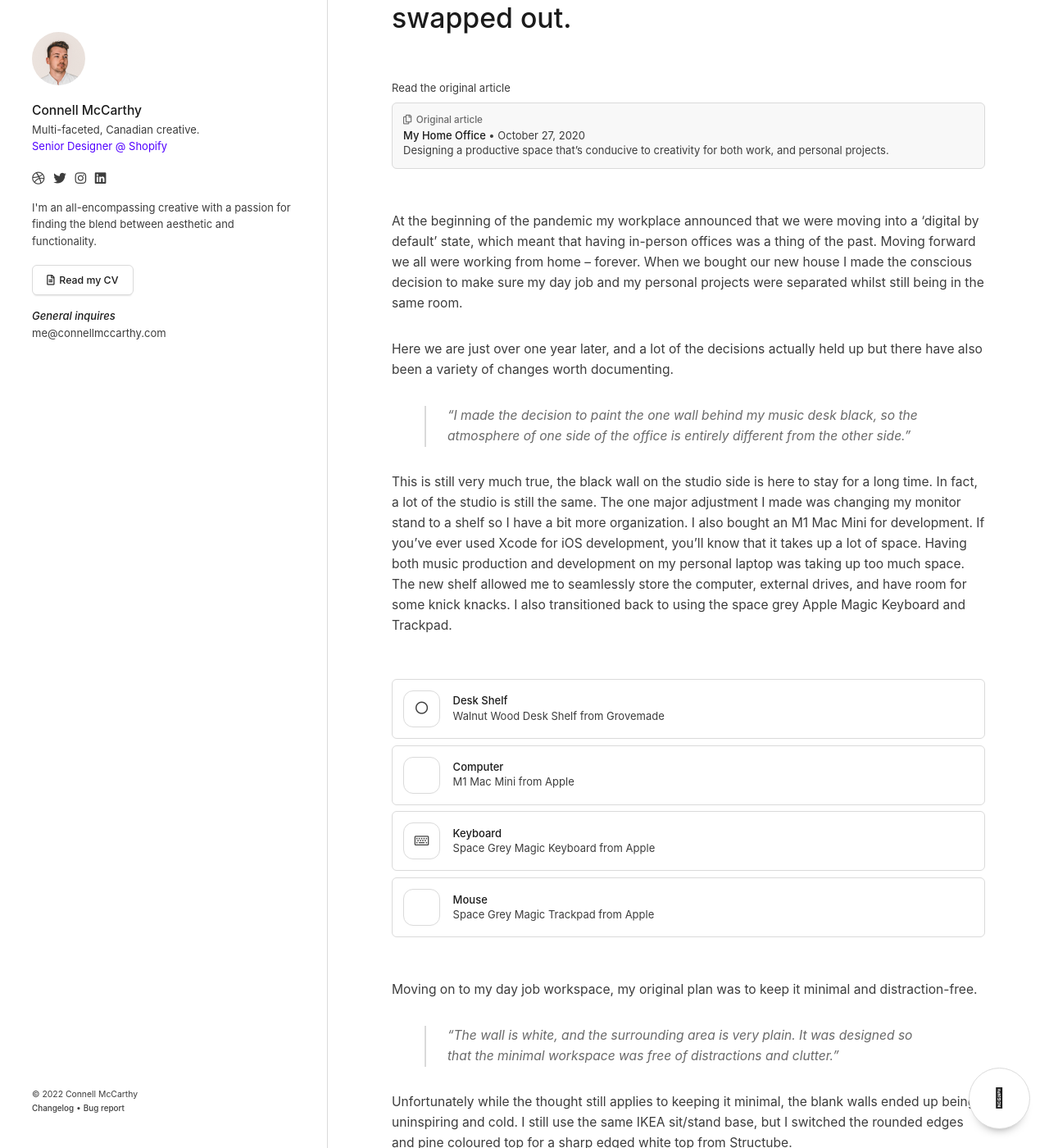
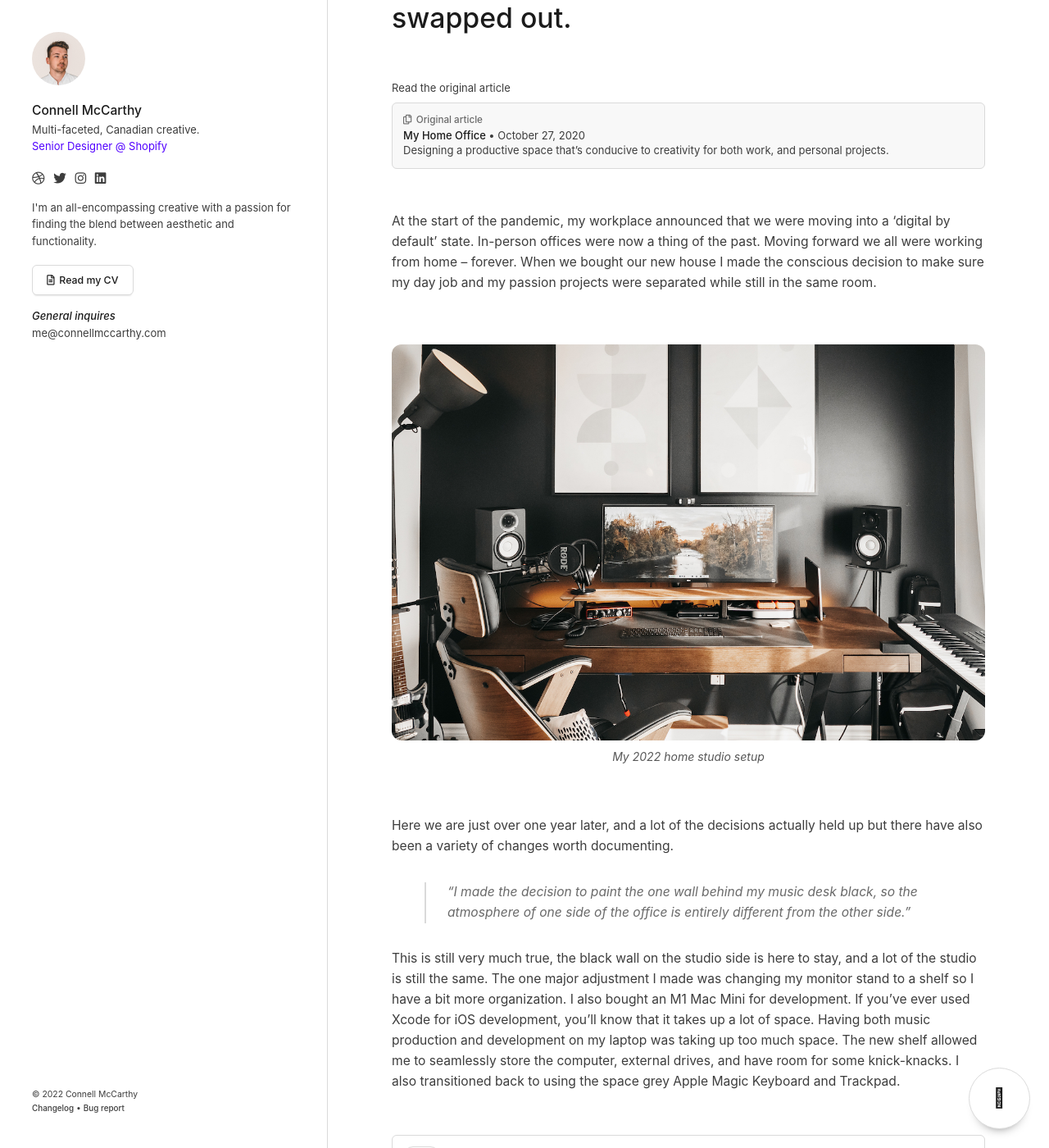
Before and after one commit to connellmccarthy/connellmccarthy.github.io, a Jekyll site: the page built from _article/my-home-office-2022.md, in a window 1280 px wide and 1400 px high, scrolled down 720 px. Shown: the whole window at 82% size. Built offline with Jekyll 4.4.1, drawn with Linux system fonts in a browser that asks for light colours; comment, search, counter and statistics services are not loaded; some of the changed text lies outside the part shown.

Commit message:
Article images + grammar fixes

```diff
--- a/_article/my-home-office-2022.md
+++ b/_article/my-home-office-2022.md
@@ -12,13 +12,16 @@
 
 {% assign image_path = site.image_path | append: page.slug %}
 
-At the beginning of the pandemic my workplace announced that we were moving into a ‘digital by default’ state, which meant that having in-person offices was a thing of the past. Moving forward we all were working from home – forever. When we bought our new house I made the conscious decision to make sure my day job and my personal projects were separated whilst still being in the same room.
+At the start of the pandemic, my workplace announced that we were moving into a ‘digital by default’ state. In-person offices were now a thing of the past. Moving forward we all were working from home – forever. When we bought our new house I made the conscious decision to make sure my day job and my passion projects were separated while still in the same room.
+
+![My 2022 home studio setup]({{ image_path }}/mho-1.jpg)
+*My 2022 home studio setup*
 
 Here we are just over one year later, and a lot of the decisions actually held up but there have also been a variety of changes worth documenting.
 
 > “I made the decision to paint the one wall behind my music desk black, so the atmosphere of one side of the office is entirely different from the other side.”
 
-This is still very much true, the black wall on the studio side is here to stay for a long time. In fact, a lot of the studio is still the same. The one major adjustment I made was changing my monitor stand to a shelf so I have a bit more organization. I also bought an M1 Mac Mini for development. If you’ve ever used Xcode for iOS development, you’ll know that it takes up a lot of space. Having both music production and development on my personal laptop was taking up too much space. The new shelf allowed me to seamlessly store the computer, external drives, and have room for some knick knacks. I also transitioned back to using the space grey Apple Magic Keyboard and Trackpad.
+This is still very much true, the black wall on the studio side is here to stay, and a lot of the studio is still the same. The one major adjustment I made was changing my monitor stand to a shelf so I have a bit more organization. I also bought an M1 Mac Mini for development. If you’ve ever used Xcode for iOS development, you’ll know that it takes up a lot of space. Having both music production and development on my laptop was taking up too much space. The new shelf allowed me to seamlessly store the computer, external drives, and have room for some knick-knacks. I also transitioned back to using the space grey Apple Magic Keyboard and Trackpad.
 
 <div class="section product-list border-radius__normal">
   {% include card.html
@@ -55,11 +58,14 @@
     external = true %}
 </div>
 
+![My Shopify workstation]({{ image_path }}/mho-2.jpg)
+*My Shopify workstation*
+
 Moving on to my day job workspace, my original plan was to keep it minimal and distraction-free.
 
 > “The wall is white, and the surrounding area is very plain. It was designed so that the minimal workspace was free of distractions and clutter.”
 
-Unfortunately while the thought still applies to keeping it minimal, the blank walls ended up being uninspiring and cold. I still use the same IKEA sit/stand base, but I switched the rounded edges and pine coloured top for a sharp edged white top from Structube.
+Unfortunately, while the thought still applies to keeping it minimal, the blank walls ended up being uninspiring and cold. I still use the same IKEA sit/stand base, but I switched the rounded edges and pine coloured top for a sharp-edged white top from Structube.
 
 <div class="section product-list border-radius__normal">
   {% include card.html
@@ -80,9 +86,12 @@
     external = true %}
 </div>
 
-I put up some acoustic panels to help with dampening the reverb in the space and put up some posters that either I created or that inspire me. I switched my display setup from the display + laptop combo into a single Apple Display. I saw it pop up on our internal classifieds and immediately reached out to get it. Consolidating to a single display actually helped me spend less time being distracted with Slack conversations and notifications seeing as it wasn’t always open on the side.
+I put up some acoustic panels to help with dampening the reverb in the space and put up some posters that either I created or that inspire me. I switched my display setup from the display + laptop combo into a single Apple Display. I saw it pop up on our internal classifieds and immediately reached out to get it. Consolidating to a single display helped me spend less time being distracted with Slack conversations and notifications seeing as it wasn’t always open on the side.
 
-I built a website for one of our recent marketing initiatives, [Shopify Magazine](https://magazine.shopify.com/?ref=connellmccarthy.com){: target="_blank"}, and as a thank you the team sent me a new laptop holder from [Grovemade](https://grovemade.com/?ref=connellmccarthy.com){: target="_blank" }. The subtle touch of wood on the all-white desktop is a nice touch. I still use the Apple Magic keyboard and mouse, but sometimes with a brown leather desk mat. I still have a problem with my face being a bit dark because of the backlighting from the windows on the side of my office, so I picked up a new desk lamp that fits the aesthetic perfectly. I put in a [Philips Hue](https://www.philips-hue.com/en-ca?ref=connellmccarthy.com){: target="_blank"} bulb so that it’s controlled with the rest of the office lighting.
+I built a website for one of our recent marketing initiatives, [Shopify Magazine](https://magazine.shopify.com/?ref=connellmccarthy.com){: target="_blank"}, and as a thank you the team sent me a new laptop holder from [Grovemade](https://grovemade.com/?ref=connellmccarthy.com){: target="_blank" }. The subtle touch of wood on the all-white desktop is a nice touch. I use the Apple Magic Keyboard and mouse atop a tan leather desk mat. I still had a problem with my face being dark during meetings because of the backlighting from the windows on the side of my office, so I picked up a new desk lamp that fits the aesthetic perfectly. I put in a [Philips Hue](https://www.philips-hue.com/en-ca?ref=connellmccarthy.com){: target="_blank"} bulb so that it’s controlled with the rest of the office lighting.
+
+![Closeup of my lamp and wall art]({{ image_path }}/mho-3.jpg)
+*Closeup of my lamp and wall art*
 
 <div class="section product-list border-radius__normal">
   {% include card.html
@@ -111,32 +120,24 @@
     external = true %}
 </div>
 
-I ended up getting rid of my old shelving unit and replacing it with a corner display rack, and a sideboard with drawers and cabinets. There are things that I want to show off, and lots of cables, books, and knick knacks that I want to keep out of sight. The sideboard also opened the opportunity for more display items like a desk lamp, Nest Mini, and some notebooks.
-
-<div class="section product-list border-radius__normal">
-  {% include card.html
-    icon = 'cabinet-filing'
-    title = 'Sideboard'
-    description = 'Haneda from Structube'
-    cta = 'Visit Structubes Website'
-    url = 'https://www.structube.com/en_ca/haneda-sideboard-140-cm-40-10-68?pid=24106&ref=connellmccarthy.com'
-    size = 'small'
-    external = true %}
-  {% include card.html
-    icon = 'speaker'
-    title = 'Nest Mini'
-    description = 'Nest Mini from Google'
-    cta = 'Visit Googles Website'
-    url = 'https://store.google.com/ca/product/google_nest_mini?hl=en-GB&ref=connellmccarthy.com'
-    size = 'small'
-    external = true %}
-</div>
+I ended up getting rid of my old shelving unit and replacing it with a corner display rack, and a sideboard with drawers and cabinets. There are things that I want to show off, and lots of cables, books, and knick-knacks that I want to keep out of sight. The sideboard also opened the opportunity for more display items like a desk lamp, Nest Mini, and some notebooks.
 
 > “We’ll be moving the living room loveseat into my office once our couch is delivered, and I have plans to set up a pegboard wall for all my gear and tools, to replace my shelving unit.”
 
 We ended up moving the loveseat to Dani’s office and instead, put together a little vignette of a nice lounge chair and a side table. Above the sideboard, I opted to build a large 46” wide by 36” tall whiteboard instead of putting up a pegboard wall. It’s really helpful to draw out solutions to any problems I need to get out of my head. It was pretty easy to put together just by using whiteboard paint and some trim for the edges.
 
+![A chair and side table sit side by side in front of a white wall with a flag that says 'Make Commerce Better For Everyone']({{ image_path }}/mho-5.jpg){: .inline}
+![Photograph of my whiteboard with a wireframe sketch on the board]({{ image_path }}/mho-4.jpg){: .inline}
+
 <div class="section product-list border-radius__normal">
+  {% include card.html
+    icon = 'chair'
+    title = 'Lounge Chair'
+    description = 'Lento Chalk Gray Lounge Chair from Article'
+    cta = 'Visit Articles Website'
+    url = 'https://www.article.com/product/14579/lento-chalk-gray-lounge-chair?ref=connellmccarthy.com'
+    size = 'small'
+    external = true %}
   {% include card.html
     icon = 'circle'
     title = 'Side Table'
@@ -146,13 +147,16 @@
     size = 'small'
     external = true %}
   {% include card.html
-    icon = 'chair'
-    title = 'Lounge Chair'
-    description = 'Lento Chalk Gray Lounge Chair from Article'
-    cta = 'Visit Articles Website'
-    url = 'https://www.article.com/product/14579/lento-chalk-gray-lounge-chair?ref=connellmccarthy.com'
+    icon = 'cabinet-filing'
+    title = 'Sideboard'
+    description = 'Haneda from Structube'
+    cta = 'Visit Structubes Website'
+    url = 'https://www.structube.com/en_ca/haneda-sideboard-140-cm-40-10-68?pid=24106&ref=connellmccarthy.com'
     size = 'small'
     external = true %}
 </div>
 
+![Wide photograph of my office facing the studio]({{ image_path }}/mho-6.jpg)
+![Wide photograph of my office facing my workspace]({{ image_path }}/mho-7.jpg)
+
 Overall, the changes have made this space much more comfortable and creative. Like I said in the previous article, design is an iterative process and you learn so much about the space by using it day-to-day. I’m excited to see where I take it in the future.
--- a/_includes/card.html
+++ b/_includes/card.html
@@ -34,7 +34,15 @@
           <p class="muted-light m-0">{{ include.date | date: "%B %d, %Y" }}{% if include.reading_time %} • {{ include.reading_time }} minute read{% endif %}</p>
         {% endif %}
       {% endunless %}
-      <p class="muted m-0 mt-1">{{ include.description }}</p>
+      {% if include.description %}
+        <p class="muted m-0 mt-1">
+          {% if include.truncate %}
+            {{ include.description | truncate: 90, '...' }}
+          {% else %}
+            {{ include.description }}
+          {% endif %}
+        </p>
+      {% endif %}
     </div>
   </div>
   <div class="arrow">
--- a/index.html
+++ b/index.html
@@ -71,6 +71,7 @@
         size = 'small'
         title = article.title
         description = article.description
+        truncate = true
         cta = 'Read article'
         external = false %}
     {% endfor %}
```
Also changed, not shown: assets/articles/my-home-office-2022/mho-1.jpg (added), assets/articles/my-home-office-2022/mho-2.jpg (added), assets/articles/my-home-office-2022/mho-3.jpg (added), assets/articles/my-home-office-2022/mho-4.jpg (added), assets/articles/my-home-office-2022/mho-5.jpg (added), assets/articles/my-home-office-2022/mho-6.jpg (added), assets/articles/my-home-office-2022/mho-7.jpg (added), assets/articles/my-home-office-2022/mho-thumbnail.jpg.
